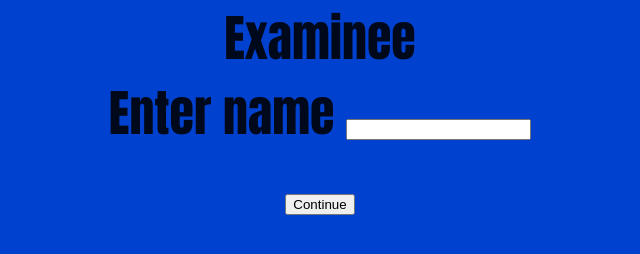
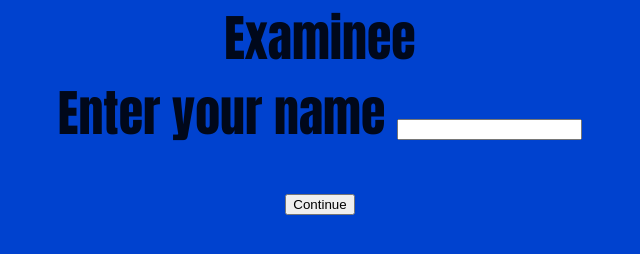
Before and after one commit to mospina1/Pollus, a website: page public/examinee/Codepage.html in a window 1280 px wide. Shown: the whole page, without its empty margins (320-960 px from the left). Drawn offline with Linux system fonts and the light colour scheme; files that its build step writes are made by us from their sources.

Commit message:
Update Codepage.html

```diff
--- a/public/examinee/Codepage.html
+++ b/public/examinee/Codepage.html
@@ -9,7 +9,7 @@
   </head>
   <body>
     <label> Examinee <br>
-    <label>Enter name</label>
+    <label>Enter your name</label>
     <input id="entername"> <br>
     <a href="Waitingroom.html" >
     <button id="submit">Continue</button>
```
